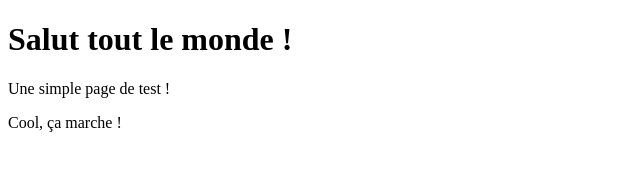
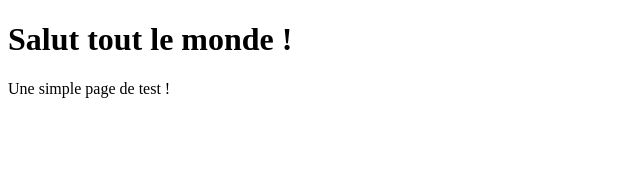
Before and after one commit to kkmarius/hello-world, a plain HTML site: page index.html in a window 1280 px wide. Shown: the whole page, without its empty margins (0-640 px from the left). Drawn offline with Linux system fonts and the light colour scheme.

Commit message:
Mise à jour fichier index.html

```diff
--- a/index.html
+++ b/index.html
@@ -9,6 +9,6 @@
 <body>
     <h1>Salut tout le monde !</h1>
     <p>Une simple page de test !</p>
-    <p>Cool, ça marche !</p>
+
 </body>
 </html>
```
